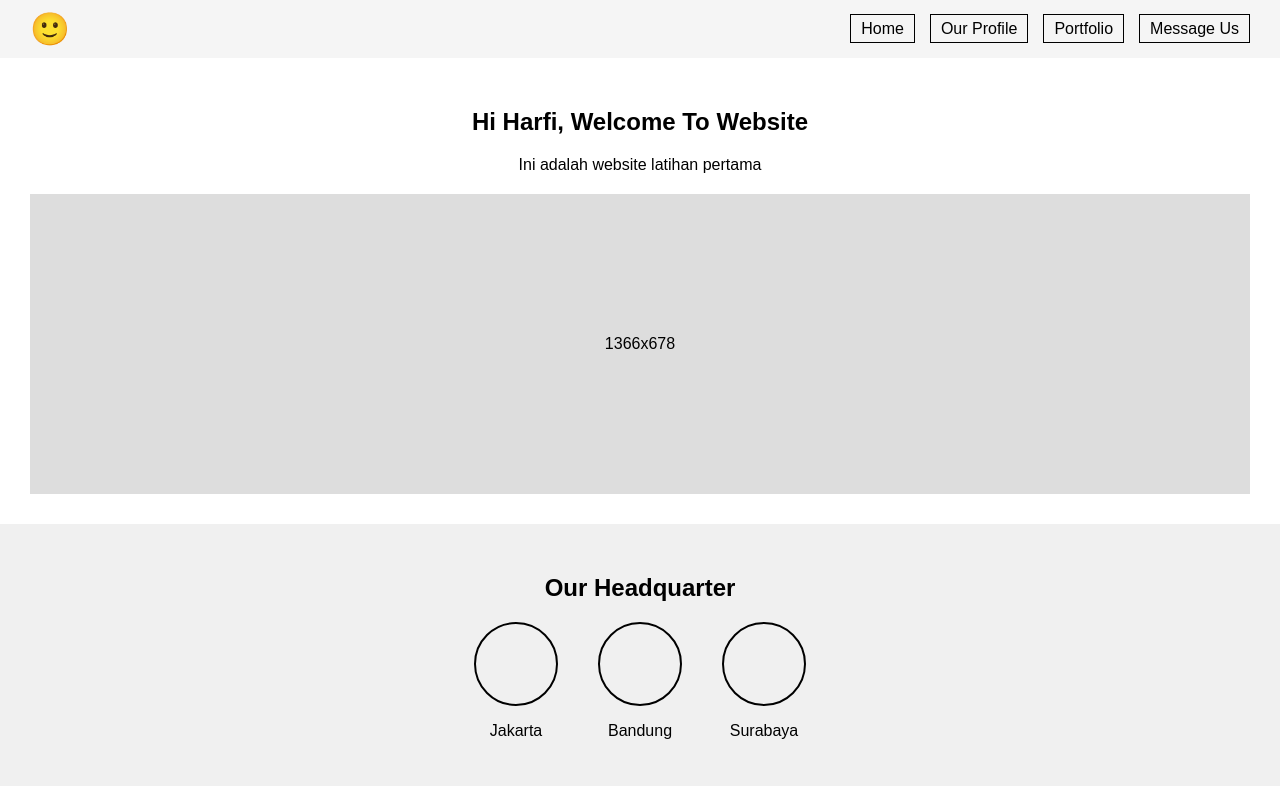
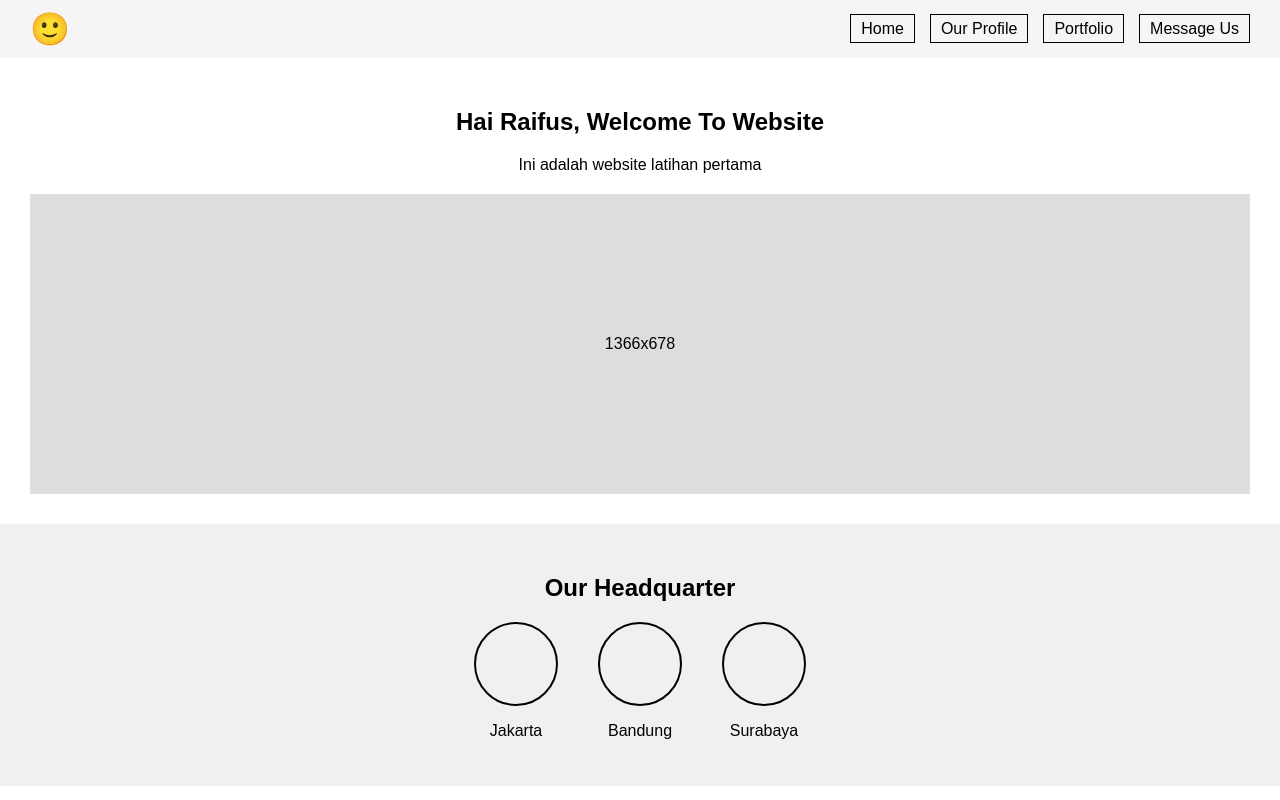
Before and after one commit to Revou-Coding-Camp/codingcamp-8-sep-25-muhammadraifus, a plain HTML site: page index.html in a window 1280 px wide. Shown: the top 800 px of the page. Drawn offline with Linux system fonts and the light colour scheme.

Commit message:
Update index.html

```diff
--- a/index.html
+++ b/index.html
@@ -20,7 +20,7 @@
   </header>
 
   <section class="welcome">
-    <h1>Hi Harfi, Welcome To Website</h1>
+    <h1>Hai Raifus, Welcome To Website</h1>
     <p>Ini adalah website latihan pertama</p>
     <div class="image-placeholder">1366x678</div>
   </section>
```
